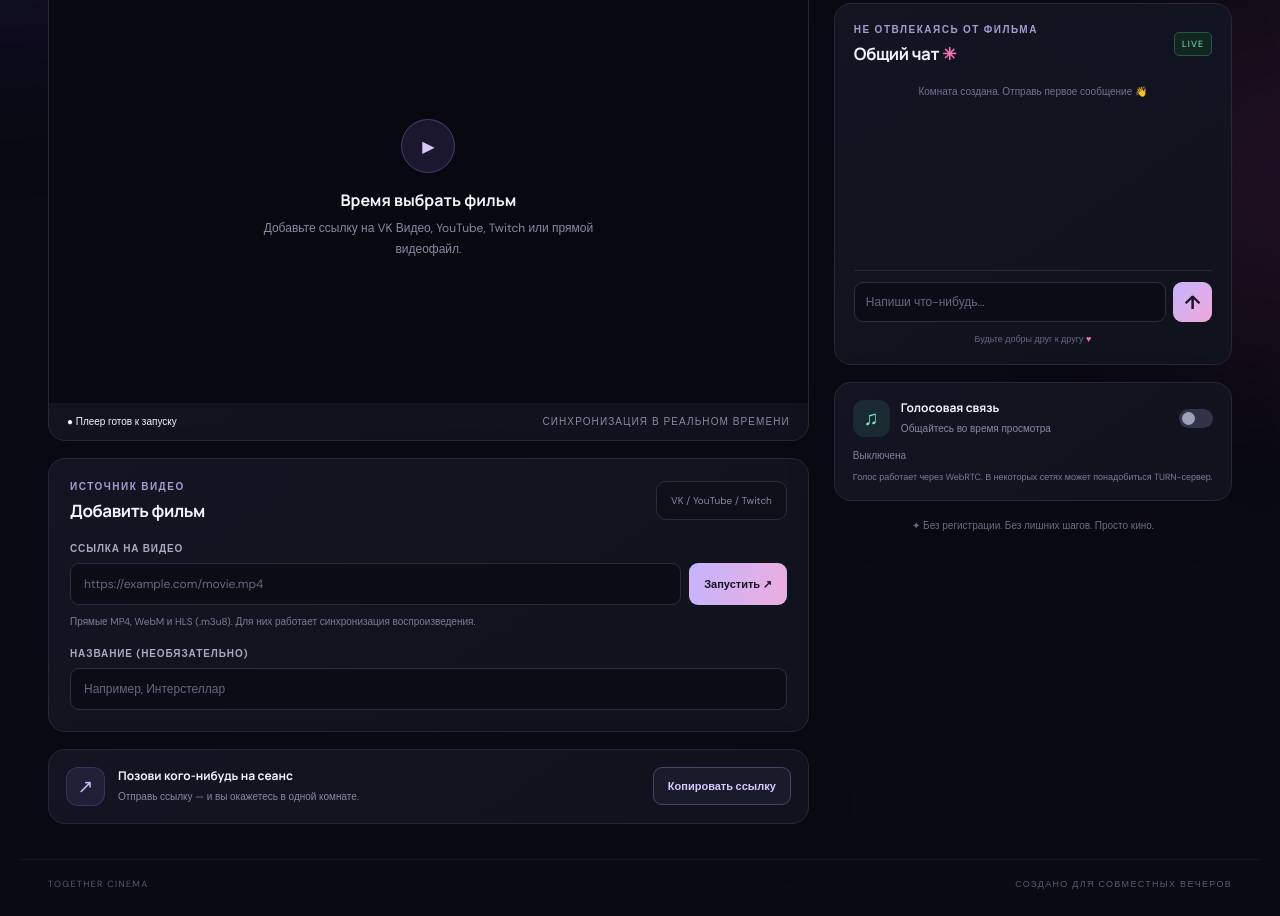
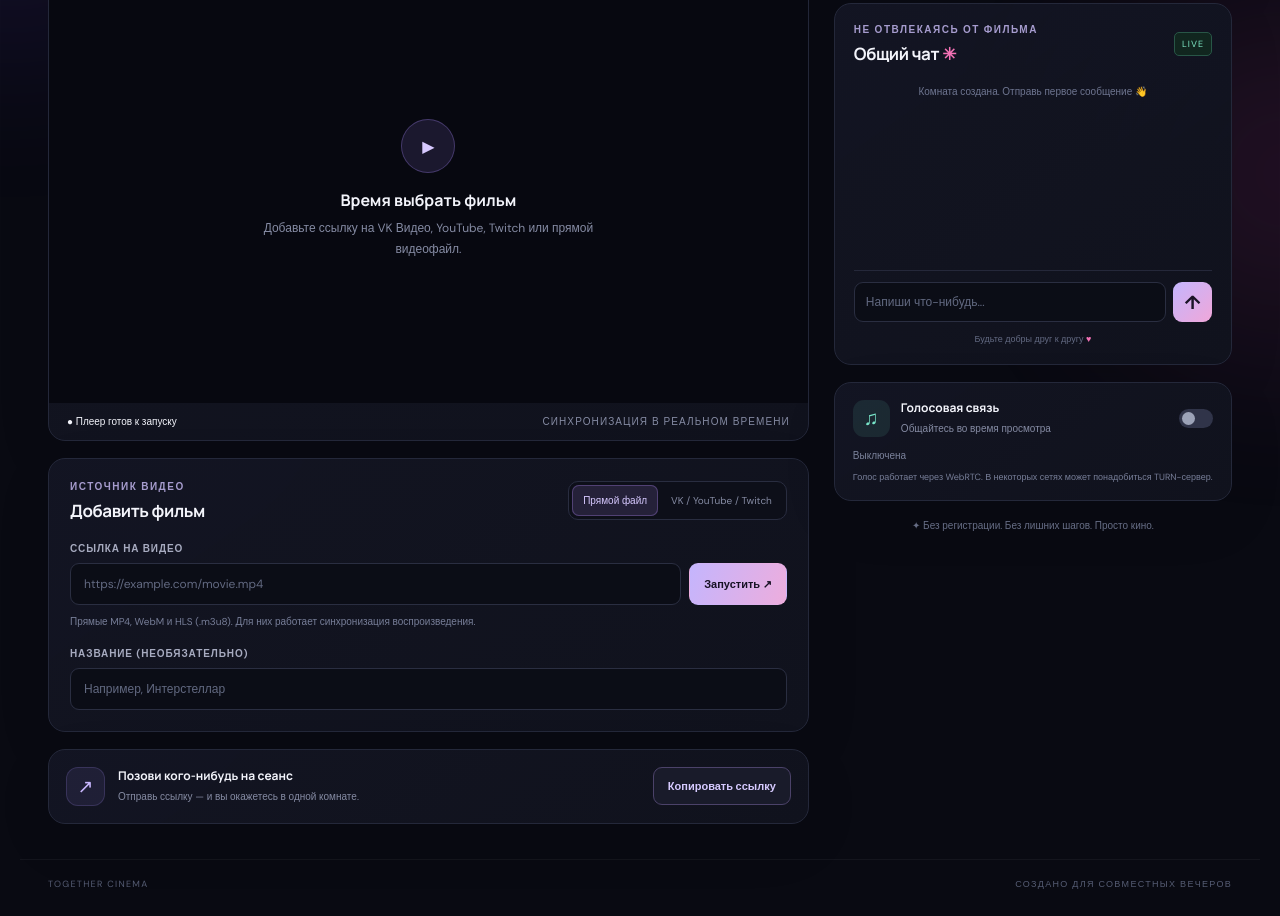
Before and after one commit to DxXxY/cinema, a website: page public/index.html in a window 1280 px wide. Shown: the part 442-1358 px from the top of the page. Drawn offline with nearby package versions, Linux system fonts and the light colour scheme; no server answers; a script that the page names is missing.

Commit message:
Update index.html

```diff
--- a/public/index.html
+++ b/public/index.html
@@ -4,7 +4,7 @@
 <header class="topbar"><a class="brand" href="/"><span class="brand-icon">▶</span><span>together<span class="accent">cinema</span></span></a><div class="top-actions"><i class="live-dot"></i><span class="muted small">КИНОТЕАТР В СЕТИ</span><button id="copyTop" class="button quiet">Пригласить ↗</button></div></header>
 <main class="layout"><section class="main-column"><div class="hero"><div class="eyebrow">— ВАШ ЛИЧНЫЙ ОНЛАЙН-КИНОТЕАТР</div><h1>Владик<br><span>Любит Дианоку</span></h1><p>Запускайте фильм, зовите близких и смотрите синхронно — даже на расстоянии.</p></div>
 <section class="panel player-card"><div class="player-header"><div><div class="label">СЕЙЧАС В КИНО</div><h2 id="currentTitle">Выберите видео</h2></div><span class="pill"><i class="live-dot"></i><span id="syncStatus">ОЖИДАНИЕ</span></span></div><div id="stage" class="stage"><div id="empty" class="empty"><div class="orb">▶</div><h3>Время выбрать фильм</h3><p>Добавьте ссылку на VK Видео, YouTube, Twitch или прямой видеофайл.</p></div><video id="video" controls playsinline hidden></video><iframe id="embed" title="Встроенный видеоплеер" allow="autoplay; fullscreen; picture-in-picture; encrypted-media" allowfullscreen hidden></iframe><div id="error" class="error" hidden></div></div><div class="player-footer"><span id="hint">● Плеер готов к запуску</span><span class="muted small">СИНХРОНИЗАЦИЯ В РЕАЛЬНОМ ВРЕМЕНИ</span></div></section>
-<section class="panel source-card"><div class="section-heading"><div><div class="label">ИСТОЧНИК ВИДЕО</div><h2>Добавить фильм</h2></div><div class="segmented"><!--<button id="directMode" class="segment active" type="button">Прямой файл</button>--><button id="embedMode" class="segment" type="button">VK / YouTube / Twitch</button></div></div><form id="mediaForm"><label for="mediaUrl">ССЫЛКА НА ВИДЕО</label><div class="input-row"><input id="mediaUrl" type="url" placeholder="https://example.com/movie.mp4" required><button class="button primary" type="submit">Запустить ↗</button></div><p id="sourceNote" class="note">Прямые MP4, WebM и HLS (.m3u8). Для них работает синхронизация воспроизведения.</p><label for="mediaTitle">НАЗВАНИЕ (НЕОБЯЗАТЕЛЬНО)</label><input id="mediaTitle" maxlength="120" placeholder="Например, Интерстеллар"></form></section>
+<section class="panel source-card"><div class="section-heading"><div><div class="label">ИСТОЧНИК ВИДЕО</div><h2>Добавить фильм</h2></div><div class="segmented"><button id="directMode" class="segment active" type="button">Прямой файл</button><button id="embedMode" class="segment" type="button">VK / YouTube / Twitch</button></div></div><form id="mediaForm"><label for="mediaUrl">ССЫЛКА НА ВИДЕО</label><div class="input-row"><input id="mediaUrl" type="url" placeholder="https://example.com/movie.mp4" required><button class="button primary" type="submit">Запустить ↗</button></div><p id="sourceNote" class="note">Прямые MP4, WebM и HLS (.m3u8). Для них работает синхронизация воспроизведения.</p><label for="mediaTitle">НАЗВАНИЕ (НЕОБЯЗАТЕЛЬНО)</label><input id="mediaTitle" maxlength="120" placeholder="Например, Интерстеллар"></form></section>
 <section class="panel invite-card"><div class="invite-icon">↗</div><div class="invite-copy"><h3>Позови кого-нибудь на сеанс</h3><p>Отправь ссылку — и вы окажетесь в одной комнате.</p></div><button id="copyRoom" class="button outline">Копировать ссылку</button></section></section>
 <aside class="side-column"><section class="panel room-card"><div class="side-heading"><div><div class="label">ВАШЕ ПРОСТРАНСТВО</div><h2>Комната</h2></div><span class="muted small"><i class="live-dot"></i> <span id="roomCount">1</span> В СЕТИ</span></div><div class="room-id"><span class="label">ID КОМНАТЫ</span><div><code id="roomId">...</code><button id="copyId" class="icon-button" title="Копировать ID">▣</button></div></div><label for="displayName">ТВОЁ ИМЯ</label><div class="input-row"><input id="displayName" maxlength="24" placeholder="Как тебя называть?"><button id="saveName" class="button quiet" type="button">Сохранить</button></div><div class="label people-label">УЧАСТНИКИ</div><div id="people" class="people"></div></section>
 <section class="panel chat-card"><div class="side-heading"><div><div class="label">НЕ ОТВЛЕКАЯСЬ ОТ ФИЛЬМА</div><h2>Общий чат <span class="pink">✳</span></h2></div><span class="chat-live">LIVE</span></div><div id="messages" class="messages"><div class="system-message">Комната создана. Отправь первое сообщение 👋</div></div><form id="chatForm" class="chat-form"><input id="chatInput" maxlength="500" placeholder="Напиши что-нибудь..." autocomplete="off"><button class="send" type="submit" aria-label="Отправить">↑</button></form><div class="chat-foot">Будьте добры друг к другу <span>♥</span></div></section>
```
